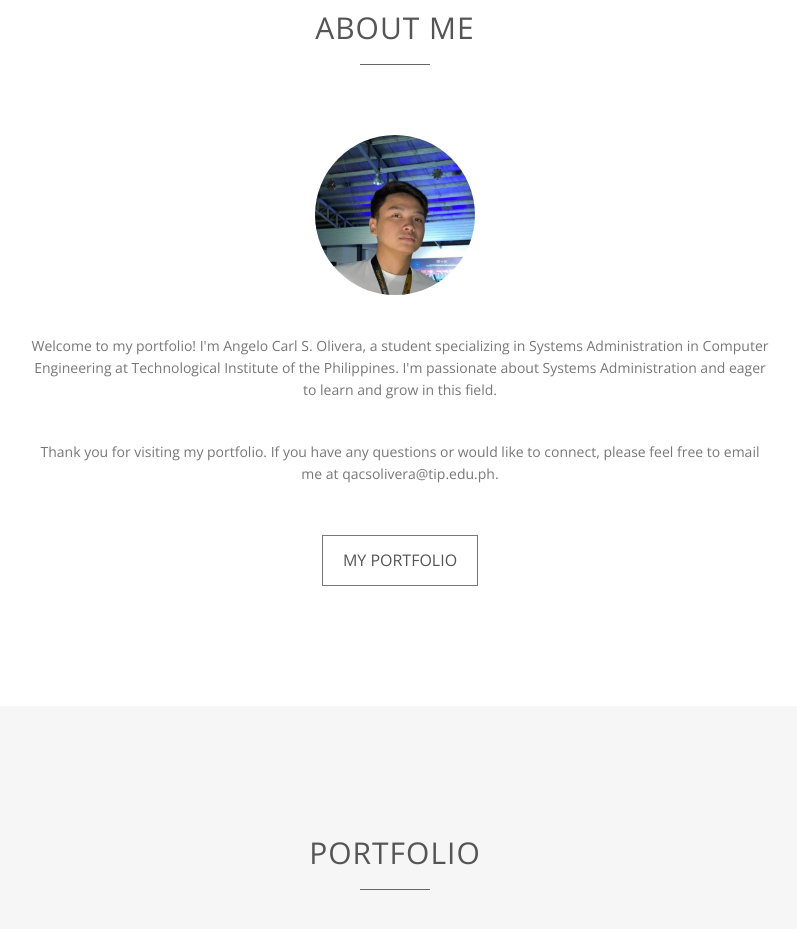
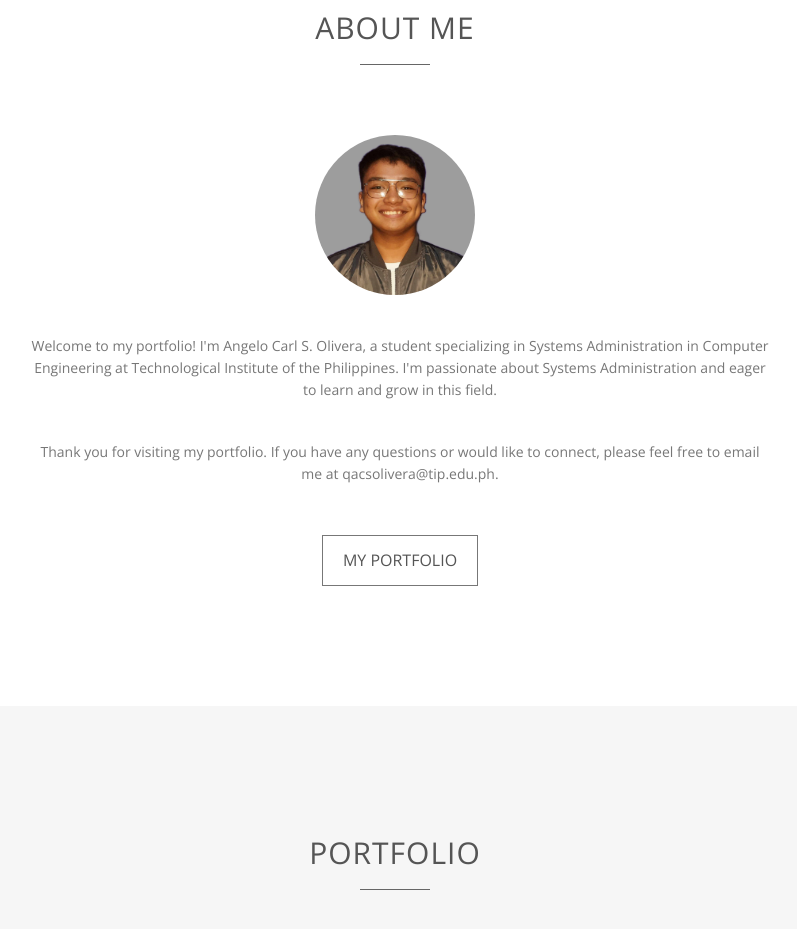
Before and after one commit to acvera/Olivera_Final_Project, a plain HTML site: page index.html in a window 1280 px wide. Shown: the part 980-1909 px from the top of the page, without its empty margins (245-1042 px from the left). Drawn offline with nearby package versions, Linux system fonts and the light colour scheme.

Commit message:
FINAL_PROJECT

```diff
--- a/index.html
+++ b/index.html
@@ -74,7 +74,7 @@
       <hr>
     </div>
     <div class="row">
-      <div class="col-md-12 text-center"><img src="img/about.jpg" class="img-responsive"></div>
+      <div class="col-md-12 text-center"><img src="img/about1.jpg" class="img-responsive"></div>
       <div class="col-md-8 col-md-offset-2">
         <div class="about-text">
           <p>Welcome to my portfolio! I'm Angelo Carl S. Olivera, a student specializing in Systems Administration in Computer Engineering at Technological Institute of the Philippines.
```
Also changed, not shown: img/about1.jpg (added), img/logo3.2.png.
